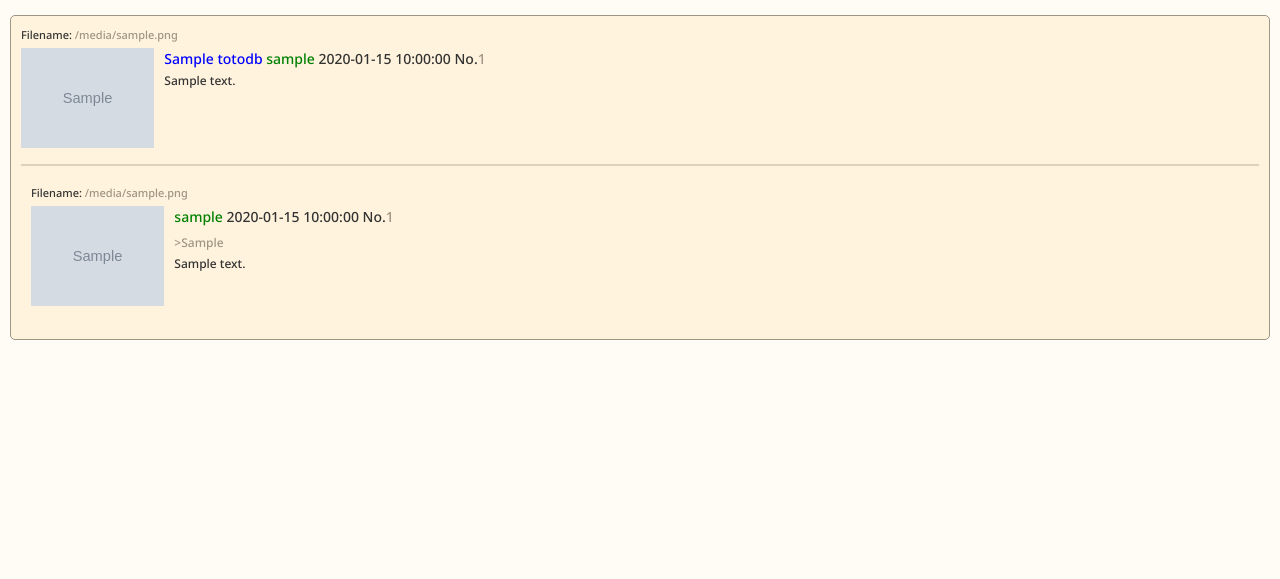
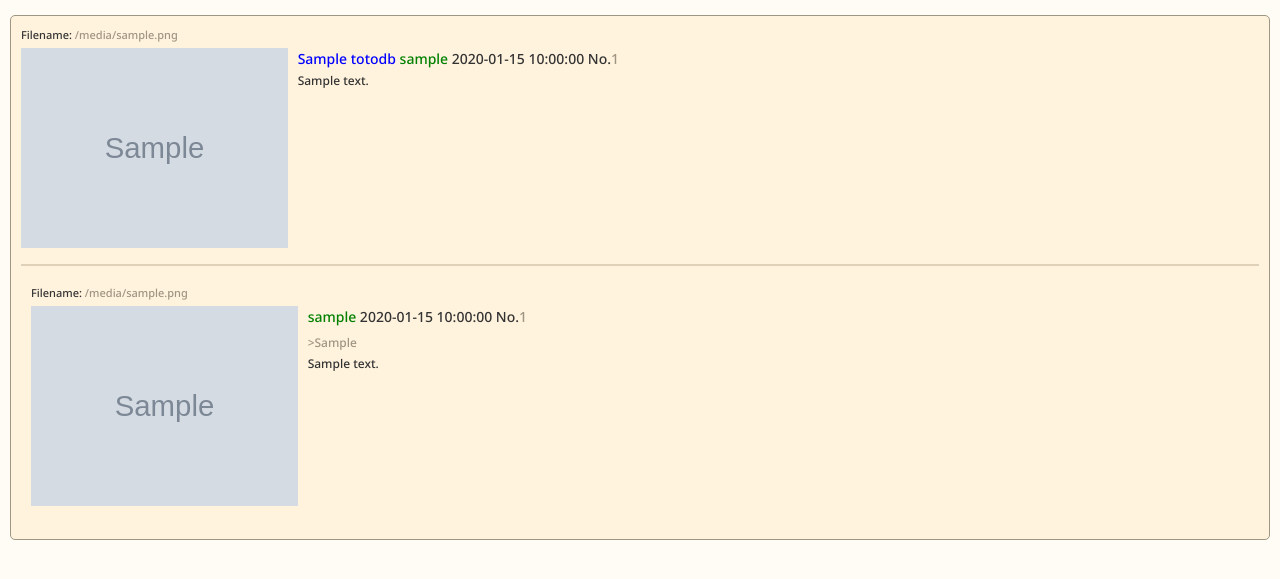
Before and after one commit to malinest/Toto, a Flask app: page /1/1 in a window 1280 px wide. Shown: the part 92-671 px from the top of the page. Run offline with Flask 3, Linux system fonts and the light colour scheme; grey boxes marked "Sample" are stand-in pictures; a database or web service that is not in the repository returns one stand-in record (values such as "Sample title").

Commit message:
Updated post.css

```diff
--- a/Toto/site/templates/static/post.css
+++ b/Toto/site/templates/static/post.css
@@ -4,11 +4,6 @@
     max-height: fit-content !important;
 }
 
-.post > .post-content > .media > .Image {
-    max-height: 100px !important;
-    max-width: 200px !important;
-}
-
 .post .responding-to > a{
     font-size: 1.2rem;
 }
```
